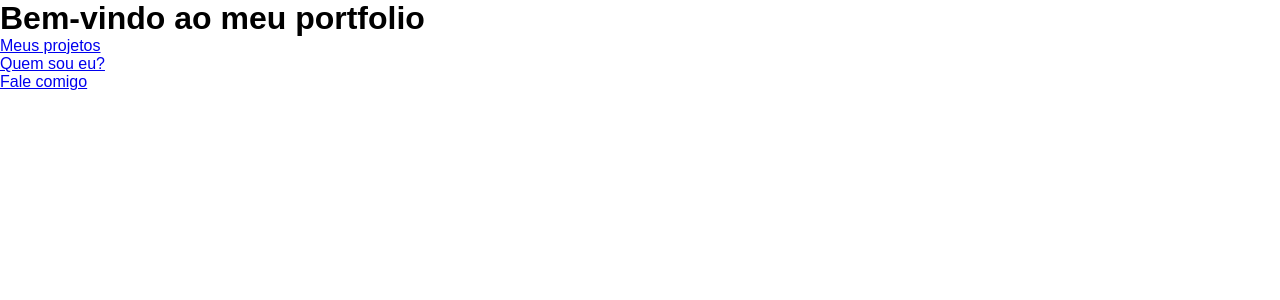
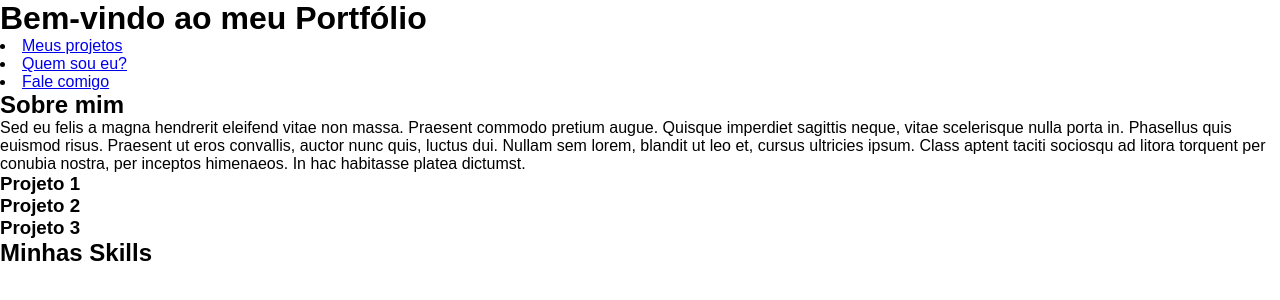
Before and after one commit to Tassio-Med/portfolio, a React (Create React App) app in the folder portfolio/: page / in a window 1280 px wide. Shown: the top 300 px of the page. Built offline with nearby package versions, Linux system fonts and the light colour scheme.

Commit message:
excluindo pages e priorizando componentes

```diff
--- a/portfolio/src/App.js
+++ b/portfolio/src/App.js
@@ -1,9 +1,15 @@
-import RoutesApp from "./routes";
+import About from "./components/about";
+import Header from "./components/header";
+import Projects from "./components/projects";
+import Skills from "./components/skills";
 
 function App() {
   return (
     <div className="App">
-      <RoutesApp/>
+      <Header/>
+      <About/>
+      <Projects/>
+      <Skills/>
     </div>
   );
 }
--- a/portfolio/src/components/Header/index.js
+++ /dev/null
@@ -1,20 +0,0 @@
-import './header.css';
-import { Link } from 'react-router-dom'
-
-function Header(){
-  return(
-    <header>
-      <h1>Bem-vindo ao meu portfolio</h1>
-      <div>
-        <Link className="boards" to="/">Meus projetos</Link>
-      </div>
-      <div>
-        <Link className="boards" to="/">Quem sou eu?</Link>
-      </div>
-      <div>
-        <Link className="boards" to="/">Fale comigo</Link>
-      </div>
-    </header>
-  )
-}
-export default Header;
--- /dev/null
+++ b/portfolio/src/components/about.js
@@ -0,0 +1,14 @@
+import './about.css';
+
+function About(){
+  return(
+    <div>
+      <h2>Sobre mim</h2>
+      <p>
+        Sed eu felis a magna hendrerit eleifend vitae non massa. Praesent commodo pretium augue. Quisque imperdiet sagittis neque, vitae scelerisque nulla porta in. Phasellus quis euismod risus. Praesent ut eros convallis, auctor nunc quis, luctus dui. Nullam sem lorem, blandit ut leo et, cursus ultricies ipsum. Class aptent taciti sociosqu ad litora torquent per conubia nostra, per inceptos himenaeos. In hac habitasse platea dictumst.
+      </p>
+    </div>
+  )
+}
+
+export default About;
--- /dev/null
+++ b/portfolio/src/components/header.js
@@ -0,0 +1,15 @@
+import './header.css';
+
+function Header(){
+  return(
+    <div>
+      <h1>Bem-vindo ao meu Portfólio</h1>
+      <nav>
+        <li><a href="#projects">Meus projetos</a></li>
+        <li><a href="#about">Quem sou eu?</a></li>
+        <li><a href="#contact">Fale comigo</a></li>
+      </nav>
+    </div>
+  )
+}
+export default Header;
--- /dev/null
+++ b/portfolio/src/components/projects.js
@@ -0,0 +1,21 @@
+import './projects.css';
+
+function Projects(){
+  return(
+    <div>
+      <div>
+        <div>
+          <h3>Projeto 1</h3>
+        </div>
+        <div>
+          <h3>Projeto 2</h3>
+        </div>
+        <div>
+          <h3>Projeto 3</h3>
+        </div>
+      </div>
+    </div>
+  )
+}
+
+export default Projects;
--- /dev/null
+++ b/portfolio/src/components/skills.js
@@ -0,0 +1,13 @@
+import './skills.css';
+
+function Skills(){
+  return(
+    <div>
+    <h2>Minhas Skills</h2>
+      <div></div>
+      <div></div>
+    </div>
+  )
+}
+
+export default Skills;
--- a/portfolio/src/routes.js
+++ /dev/null
@@ -1,17 +0,0 @@
-import { BrowserRouter/* , Routes, Route */ } from 'react-router-dom';
-
-// import Contact from "./Pages/Contact"
-import Header from "./components/Header";
-import App from "./App";
-
-function RoutesApp(){
-  return(
-    <BrowserRouter>
-      <Header/>
-      {/* <Routes>
-        <Route path="/Pages/Contact" element={ <Contact /> } />
-      </Routes> */}
-    </BrowserRouter>
-  )
-}
-export default RoutesApp;
```
Also changed, not shown: portfolio/src/Pages/Contact/contact.js (deleted), portfolio/src/components/about.css (added), portfolio/src/components/header.css (renamed from portfolio/src/components/Header/header.css), portfolio/src/components/projects.css (added), portfolio/src/components/skills.css (added).
